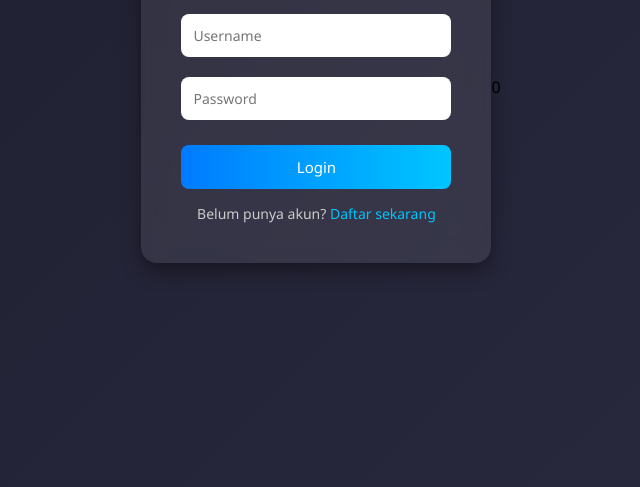
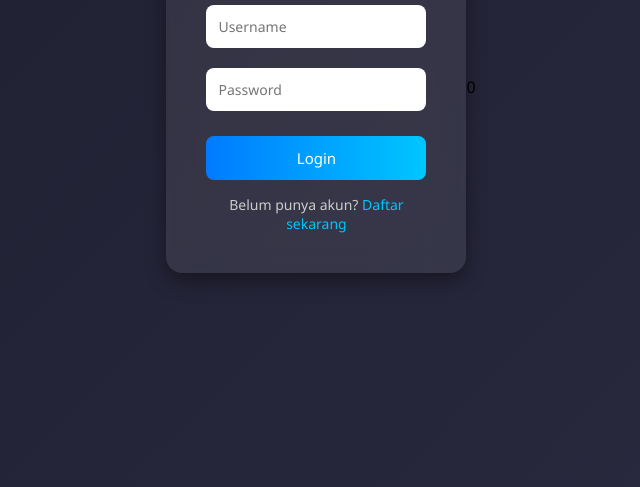
Before and after one commit to AryaWasHere/Login, a plain HTML site: page login.html in a window 1280 px wide. Shown: the part 313-800 px from the top of the page, without its empty margins (319-959 px from the left). Drawn offline with Linux system fonts and the light colour scheme.

Commit message:
Update login.css

```diff
--- a/login.css
+++ b/login.css
@@ -21,7 +21,7 @@ body {
   backdrop-filter: blur(12px);
   padding: 40px;
   border-radius: 16px;
-  width: 350px;  /* biar form gak kepanjangan */
+  width: 300px;  /* biar form gak kepanjangan */
   box-shadow: 0 8px 20px rgba(0, 0, 0, 0.4);
   text-align: center;
   color: white;
```
